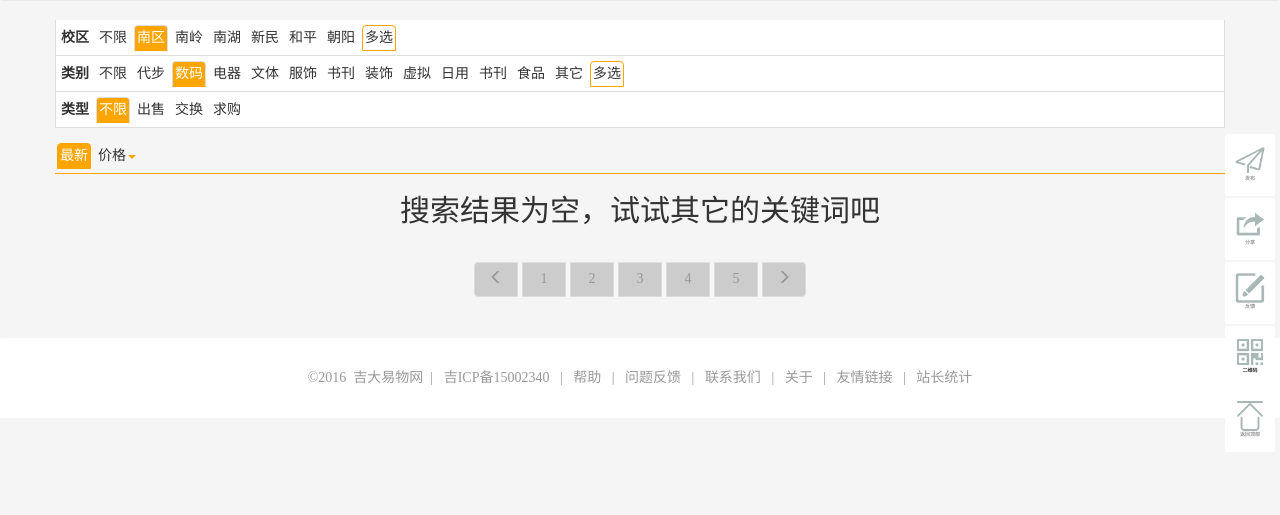
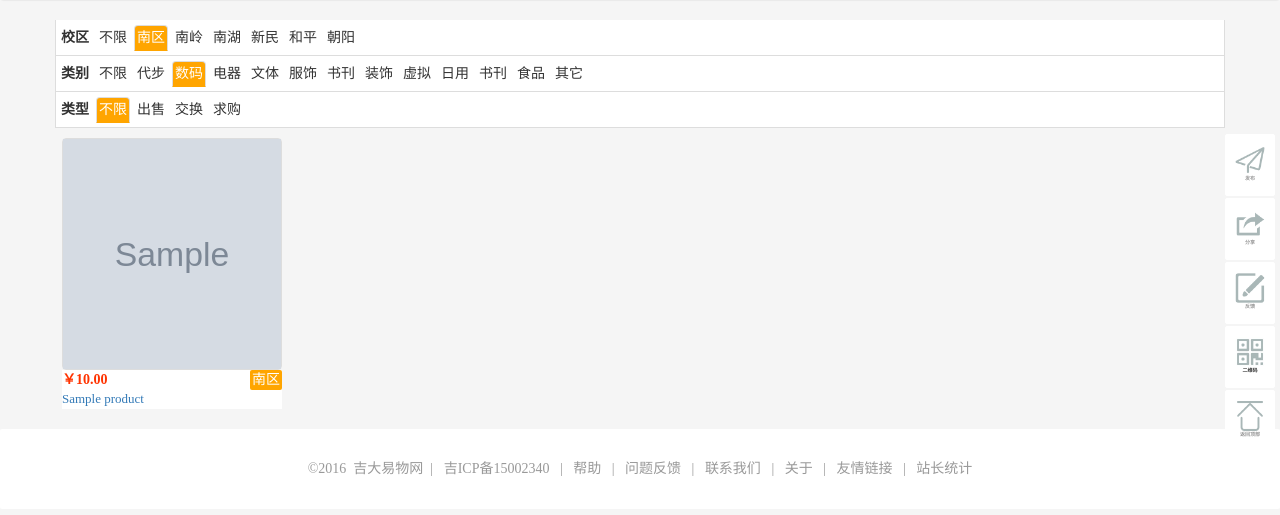
Before and after one commit to yangcheng470/ewu-v4, a Django app: page /search/ in a window 1280 px wide. Shown: the part 122-637 px from the top of the page. Run offline with Django 3.2, Linux system fonts and the light colour scheme; tables that the repository leaves empty hold one stand-in row (values such as "Sample post"); grey boxes marked "Sample" are stand-in pictures; some libraries are stand-ins or nearby versions.

Commit message:
Fix campus nav of search page

```diff
--- a/index/templates/search.html
+++ b/index/templates/search.html
@@ -2,41 +2,98 @@
 {% load staticfiles %}
 {% load static %}
 
-{% block spec_css %}<link rel="stylesheet" type="text/css" href="{% static 'css/search.css' %}">{% endblock spec_css %}
-{% block title %}搜索结果{% endblock title %}
+{% block spec_css %}
+    <style type="text/css">
+
+		.headlabel{
+		background-color:white;
+		border-left:1px solid #ddd;
+		border-right:1px solid #ddd;
+
+		}
+
+		.headlabel li>a{
+		color:#333;
+		}
+		.headlabel li.active a:link{
+		background-color:orange;
+		color:white;
+		}
+		.headlabel li.active a:visited{
+		background-color:orange;
+		color:white;
+		}
+		.headlabel li.active a:hover{
+		background-color:orange;
+		color:white;
+		}
+        .headlabel li.ac a{
+		border:1px solid orange;
+
+		}
+       dlabel li.Title a:hover{
+		background-color:white;
+		border:1px solid white;
+		}
+		.nav>li>a {
+		padding:2px 2px;
+        margin:5px 2px;
+		}
+		#contNav{
+		border-bottom:1px solid orange;
+        margin-top:10px;
+		}
+
+		li.default a{
+		background-color:orange;
+		border:1px solid orange;
+		color:white;
+		}
+		li.default a:hover{
+		background-color:orange;
+		border:1px solid orange;
+		color:white;
+		}
+
+
+    </style>
+		{% endblock spec_css %}
+
+		{% block title %}[{{ keyword }}]搜索结果{% endblock title %}
 {% block body %}
 <div class="container" >
+
     <div class="row">
          <ul class="nav nav-tabs headlabel"  id="schoolNav">
          <li class="Title"><a href=""><strong>校区</strong></a></li>
-         <li><a href="javascript:void(0)">不限</a></li>
-         <li class="active"><a href="javascript:void(0)">南区</a></li>
-         <li><a href="javascript:void(0)">南岭</a></li>
-         <li><a href="javascript:void(0)">南湖</a></li>
-         <li><a href="javascript:void(0)">新民</a></li>
-         <li><a href="javascript:void(0)">和平</a></li>
-         <li><a href="javascript:void(0)">朝阳</a></li>
-         <li class="ac"><a>多选</a></li>
+         <li id="all"><a href="javascript:void(0)">不限</a></li>
+         <li id="NQ" class="active"><a href="javascript:void(0)">南区</a></li>
+         <li id="NL" class=""><a href="javascript:void(0)">南岭</a></li>
+         <li id="NH" class=""><a href="javascript:void(0)">南湖</a></li>
+         <li id="XM" class=""><a href="javascript:void(0)">新民</a></li>
+         <li id="HP" class=""><a href="javascript:void(0)">和平</a></li>
+         <li id="CY" class=""><a href="javascript:void(0)">朝阳</a></li>
+
         </ul>
     </div>
     <div class="row">
          <ul class="nav nav-tabs headlabel "  id="kindNav">
          <li class="Title"><a href=""><strong>类别</strong></a></li>
-         <li><a href="javascript:void(0)">不限</a></li>
-         <li><a href="javascript:void(0)">代步</a></li>
-         <li class="active"><a href="javascript:void(0)">数码</a></li>
-         <li><a href="javascript:void(0)">电器</a></li>
-         <li><a href="javascript:void(0)">文体</a></li>
-         <li><a href="javascript:void(0)">服饰</a></li>
-         <li><a href="javascript:void(0)">书刊</a></li>
-         <li><a href="javascript:void(0)">装饰</a></li>
+         <li id="c_all"><a href="javascript:void(0)">不限</a></li>
+         <li id="c_DB"><a href="javascript:void(0)">代步</a></li>
+         <li id="c_SM" class="active"><a href="javascript:void(0)">数码</a></li>
+         <li id="c_DQ"><a href="javascript:void(0)">电器</a></li>
+         <li id="c_WT"><a href="javascript:void(0)">文体</a></li>
+         <li id="c_FS"><a href="javascript:void(0)">服饰</a></li>
+         <li id="c_SK"><a href="javascript:void(0)">书刊</a></li>
+         <li id="c_ZS"><a href="javascript:void(0)">装饰</a></li>
          <li style="opacity:0;  display:none; cursor:default;" id="blank"><a>空白</a></li>
-         <li><a href="javascript:void(0)">虚拟</a></li>
-         <li><a href="javascript:void(0)">日用</a></li>
-         <li><a href="javascript:void(0)">书刊</a></li>
-         <li><a href="javascript:void(0)">食品</a></li>
-         <li><a href="javascript:void(0)">其它</a></li>
-         <li  class="ac"><a>多选</a></li>
+         <li id="c_XN"><a href="javascript:void(0)">虚拟</a></li>
+         <li id="c_RY"><a href="javascript:void(0)">日用</a></li>
+         <li id="c_SK"><a href="javascript:void(0)">书刊</a></li>
+         <li id="c_SP"><a href="javascript:void(0)">食品</a></li>
+         <li id="c_QT"><a href="javascript:void(0)">其它</a></li>
+
         </ul>
     </div>
     <div class="row">
@@ -49,23 +106,11 @@
 
          </ul>
     </div>
-    <div class="row">
-         <ul class="nav nav-tabs" id="contNav" >
-         <li class="default"><a href="">最新</a></li>
-         <li class="dropdown">
-          <a href="#"  class="dropdown-toggle" data-toggle="dropdown" role="button" aria-haspopup="true" aria-expanded="false">价格<span style="color:orange;"class="caret"></span></a>
-          <ul class="dropdown-menu">
-            <li><a href="#">从高到低</a></li>
-            <li><a href="#">从低到高</a></li>
-          </ul>
-        </li>
-         </ul>
-    </div>
 
-    <div class="row">
+    <div id="items" class="row">
 				{% if items %}
 						{% for item in items %}
-						<div class="col-xs-30 col-sm-20 col-md-12 thum">
+						<div class="col-xs-30 col-sm-20 col-md-12 thum {{ item.campus }} c_{{ item.category }} sale item">
 										<a href="{% url 'detail' %}?pid={{ item.id }}" class="thumbnail">
 										<img src="{% get_media_prefix %}{{ item.small_imgs }}" alt="...">
 							      </a>
@@ -81,85 +126,125 @@
 		    {% endif %}
 
      </div>
-     <div class="row">
-                <div style="text-align: center" id="paging">
-                    <nav>
-                        <ul class="pagination">
-                            <li>
-                                <a href="#" aria-label="Previous">
-                                    <span class="glyphicon glyphicon-menu-left" aria-hidden="true"></span>
-                                </a>
-                            </li>
-                            <li><a href="#"><span>1</span></a></li>
-                            <li><a href="#"><span>2</span></a></li>
-                            <li><a href="#"><span>3</span></a></li>
-                            <li><a href="#"><span>4</span></a></li>
-                            <li><a href="#"><span>5</span></a></li>
-                            <li>
-                                <a href="#" style="margin-right:0;" aria-label="Next">
-                                    <span class="glyphicon glyphicon-menu-right" aria-hidden="true"></span>
-                                </a>
-                            </li>
-                        </ul>
-                    </nav>
+     <!--<div class="row">                  -->
+                <!--<div style="text-align: center" id="paging">-->
+                    <!--<nav>-->
+                        <!--<ul class="pagination">-->
+                            <!--<li>-->
+                                <!--<a href="#" aria-label="Previous">-->
+                                    <!--<span class="glyphicon glyphicon-menu-left" aria-hidden="true"></span>-->
+                                <!--</a>-->
+                            <!--</li>-->
+                            <!--<li><a href="#"><span>1</span></a></li>-->
+                            <!--<li><a href="#"><span>2</span></a></li>-->
+                            <!--<li><a href="#"><span>3</span></a></li>-->
+                            <!--<li><a href="#"><span>4</span></a></li>-->
+                            <!--<li><a href="#"><span>5</span></a></li>-->
+                            <!--<li>-->
+                                <!--<a href="#" style="margin-right:0;" aria-label="Next">-->
+                                    <!--<span class="glyphicon glyphicon-menu-right" aria-hidden="true"></span>-->
+                                <!--</a>-->
+                            <!--</li>-->
+                        <!--</ul>-->
+                    <!--</nav>-->
+               <!--</div>-->
+        <!--</div>-->
 </div>
-        </div>
-</div>
-        <script>
-			$(function() {
-				  $(window).scroll(function() {
-					  var top = $(this).scrollTop();
-					  var flowSearch = $("#flowSearchForm");
-					  if (top < 36) {
-						  flowSearch.css("display", "none");
-					  } else {
-						  flowSearch.css("display", "block");
+<script type="text/javascript" >
+window.onload=function(){
+var aLis = $('#schoolNav li');
+var aLik = $('#kindNav li');
+var aLit = $('#typeNav li');
+var all_items = $('#items .item');
+
+// Campus about
+// All
+aLis[1].addEventListener('click', function() {
+				items = new Array()
+				for(i=0;i!=all_items.length;++i)
+				{
+								if(all_items[i].style.display="block"){
+												items.push(all_items[i]);
 								}
-				  });
-			  });
+				}
+				this.className = "active";
+				for(i=2;i<aLis.length;++i){
+							aLis[i].className="";
+				}
+			  for(var i=0; i!=items.length; ++i){
+						items[i].style.display="block";
+				}
+})
+
+// 6 campuses
+for (i = 2; i < aLis.length; i++) {
+   aLis[i].addEventListener('click', function() {
+				items = new Array()
+				for(i=0;i!=all_items.length;++i)
+				{
+								if(all_items[i].style.display="block"){
+												items.push(all_items[i]);
+								}
+				}
+	  	if(this.className==""){
+		     this.className="active";
+		  }else{this.className="";}
+      aLis[1].className="";
+
+			var active_campus = new Array();
+			for(var j=1;j!=aLis.length;++j){
+							if(aLis[j].className=="active"){
+									active_campus[aLis[j].id] = 1;
+							} else{
+											active_campus[aLis[j].id] = 0;
+							}
+			}
+
+			for(var i=0; i!=items.length; ++i){
+				// If all
+				if(active_campus['all']==1){
+						items[i].style.display="block";
+						continue;
+				}
+
+				 var campus = items[i].classList[4];
+				 if(active_campus[campus]==1){
+						items[i].style.display="block";
+				 }else{
+						items[i].style.display="none";
+				 }
+			}
+
+  }, false);
+
+}
+aLis[1].addEventListener('click', function(){
+          this.className="active";
+		  for (var i = 2; i < aLis.length; i++) {
+			  aLis[i].className ="";
+		  }
+},false);
 
 
-			setInterval(function transfer(){
-			 var width=document.documentElement.clientWidth || document.body.clientWidth;
-			 var oNAV= document.getElementById("NAV");
+// Category about
+for (i = 2; i < aLik.length; i++) {
+   aLik[i].addEventListener('click', function() {
+		if(this.className=="")
+		  {
+		   this.className="active";
+		  }
+		else{this.className="";}
+         aLik[1].className="";
+  }, false);
 
-					  if (width<750) {
-						  oNAV.style.display="block";
-					  } else {
-						  oNAV.style.display="none";
 }
-			},10);
-			setInterval(function transfer(){
-			 var width=document.documentElement.clientWidth || document.body.clientWidth;
-			 var oblank= document.getElementById("blank");
-
-					  if (width<376) {
-						  oblank.style.display="block";
-					  } else {
-						  oblank.style.display="none";
+aLik[1].addEventListener('click', function(){
+          this.className="active";
+		  for (var i = 2; i < aLik.length; i++) {
+			  aLik[i].className ="";
 		  }
-			},10);
-
-          var aLis = $('#schoolNav li');
-		  for (i = 0; i < aLis.length-1; i++) {
-			  aLis[i].addEventListener('click', function() {
-				  for (var i = 0; i < aLis.length-1; i++) {
-					  aLis[i].className = '';
-				  }
-				  this.className = 'active';
-			  }, false);
-		  }
-          var aLik = $('#kindNav li');
-		  for (i = 0; i < aLik.length-1; i++) {
-			  aLik[i].addEventListener('click', function() {
-				  for (var i = 0; i < aLik.length-1; i++) {
-					  aLik[i].className = '';
-				  }
-				  this.className = 'active';
-			  }, false);
-		  }
-          var aLit = $('#typeNav li');
-		  for (i = 0; i < aLit.length; i++) {
+},false);
+ for (i = 1; i < aLit.length; i++) {
 	  aLit[i].addEventListener('click', function() {
 		  for (var i = 0; i < aLit.length; i++) {
 			  aLit[i].className = '';
@@ -167,5 +252,7 @@
 		  this.className = 'active';
 	  }, false);
   }
+}
+
 </script>
 {% endblock body %}
--- a/index/views/index.py
+++ b/index/views/index.py
@@ -142,14 +142,10 @@ def search(request):
     except KeyError:
         keyword = ''
 
-    if not keyword:
-        return render(request, "search.html", {'user': user, 'items': []} )
-
     # Search result exclude invalid products
-    result_list = Product.objects.filter(valid=True).filter(Q(name__icontains=keyword) or
-                                                            Q(owner__icontains==keyword) or
+    result_list = Product.objects.filter(valid=True).filter(deleted=False).filter(Q(name__icontains=keyword) |
+                                                            Q(owner__name__icontains=keyword) |
                                                             Q(content__icontains=keyword)).order_by('pub_date')
-
 
     return render(request, "search.html", {'user': user, 'items': result_list, 'keyword': keyword})
 
```
Lines whose indentation alone changed are shown as unchanged.
